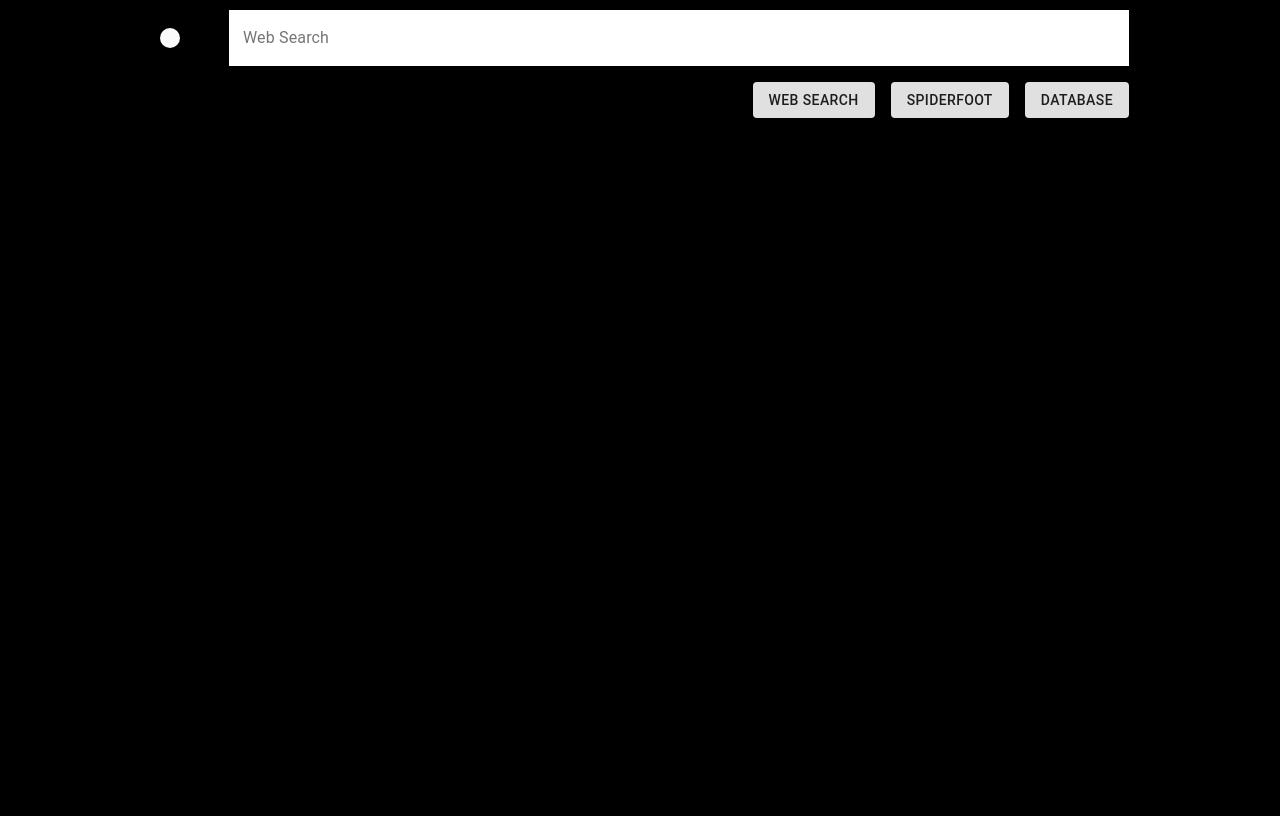
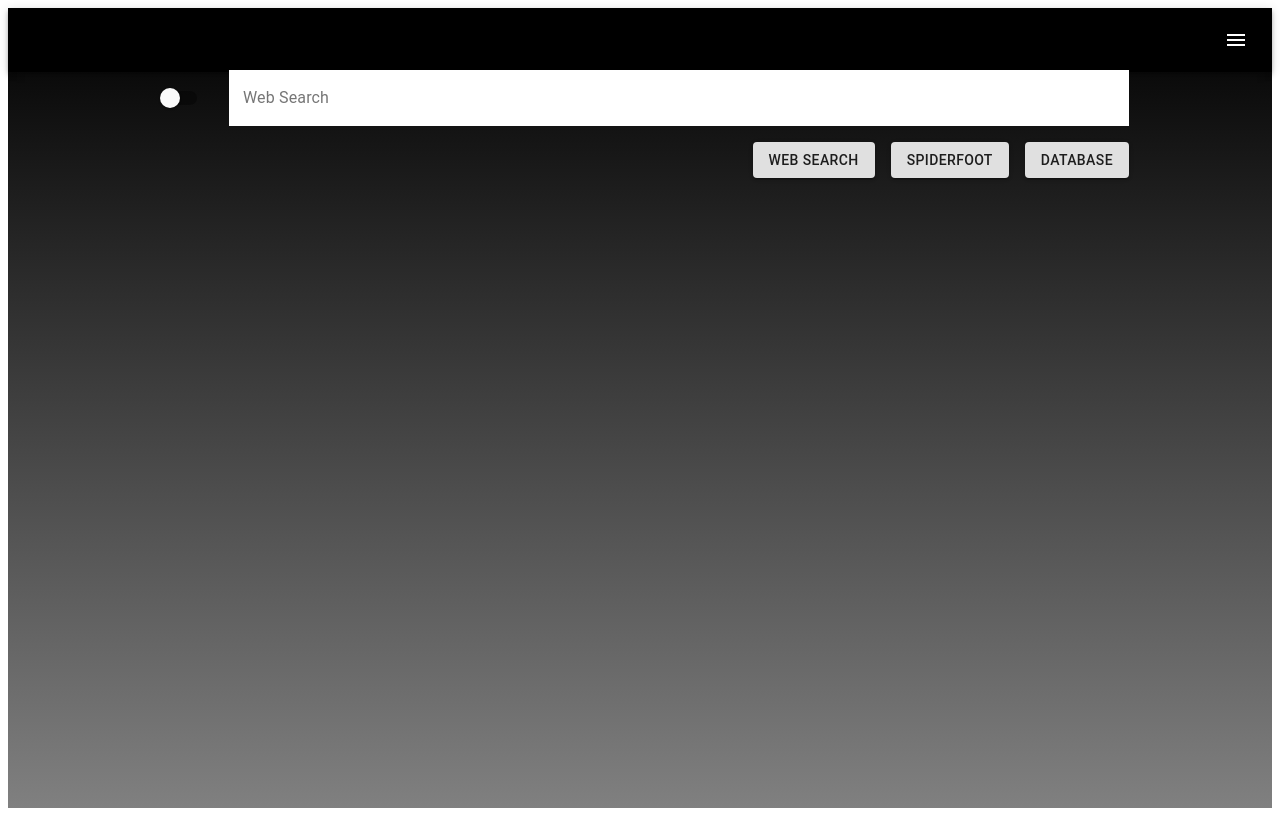
Before and after one commit to RobBuilds/LightningBolt, a React (Create React App) app in the folder app/: page / in a window 1280 px wide. Built offline with nearby package versions, Linux system fonts and the light colour scheme; the HTML template or start-up script is replaced by a standard one.

Commit message:
Aspect Ratio for screens

```diff
--- a/app/src/App.js
+++ b/app/src/App.js
@@ -6,8 +6,9 @@ function App() {
   return (
     <div className="App">
       <NavBar />
-      <SearchComponent />
-
+      <div className="app-container">
+        <SearchComponent />
+      </div>
     </div>
   );
 }
--- a/app/src/styles/App.css
+++ b/app/src/styles/App.css
@@ -1,8 +1,45 @@
-@tailwind base;
-@tailwind components;
-@tailwind utilities;
+.App {
+  text-align: center;
+  background: linear-gradient(to bottom, black, grey);
+  min-height: 100vh; /* Add this line */
+}
 
-body {
-  @apply bg-black text-white flex items-center justify-center;
-  margin-top: 0;
+.app-container {
+  display: flex;
+  flex-direction: column;
+  align-items: center;
+  justify-content: center;
+  padding: 20px;
 }
+
+/* Small devices (landscape phones, 576px and up) */
+@media (min-width: 576px) {
+  .app-container {
+    flex-direction: row;
+    flex-wrap: wrap;
+  }
+}
+
+/* Medium devices (tablets, 768px and up) */
+@media (min-width: 768px) {
+  .app-container {
+    flex-direction: row;
+    flex-wrap: nowrap;
+  }
+}
+
+/* Large devices (desktops, 992px and up) */
+@media (min-width: 992px) {
+  .app-container {
+    flex-direction: row;
+    flex-wrap: nowrap;
+  }
+}
+
+/* Extra large devices (large desktops, 1200px and up) */
+@media (min-width: 1200px) {
+  .app-container {
+    flex-direction: row;
+    flex-wrap: nowrap;
+  }
+}
--- a/app/src/styles/NavBar.css
+++ b/app/src/styles/NavBar.css
@@ -1,7 +1,10 @@
 /* NavBar.css */
-
 .app-bar {
+  width: 100%;
   background-color: black;
+  position: fixed;
+  top: 0;
+  z-index: 1000; /* Increase this value */
 }
 
 .toolbar {
@@ -14,10 +17,34 @@
 }
 
 .drawer {
-  width: 500px; /* Adjust this value as needed */
+  width: 100%; /* Full width on small devices */
 }
 
 .list-item {
-  padding-left: 2rem; /* Adjust this value as needed */
-  padding-right: 2rem; /* Adjust this value as needed */
+  padding-left: 1rem; /* Adjust this value as needed */
+  padding-right: 1rem; /* Adjust this value as needed */
 }
+
+/* Medium devices (tablets, 768px and up) */
+@media (min-width: 768px) {
+  .drawer {
+    width: 250px; /* Adjust this value as needed */
+  }
+
+  .list-item {
+    padding-left: 2rem; /* Adjust this value as needed */
+    padding-right: 2rem; /* Adjust this value as needed */
+  }
+}
+
+/* Large devices (desktops, 992px and up) */
+@media (min-width: 992px) {
+  .drawer {
+    width: 300px; /* Adjust this value as needed */
+  }
+
+  .list-item {
+    padding-left: 3rem; /* Adjust this value as needed */
+    padding-right: 3rem; /* Adjust this value as needed */
+  }
+}
--- a/app/src/styles/Search.css
+++ b/app/src/styles/Search.css
@@ -3,9 +3,27 @@
   min-height: 100vh;
   display: flex;
   flex-direction: column;
-  align-items: center;
+  align-items: flex-end;
   justify-content: center;
-  margin-top: -25rem; /* Adjust this value as needed */
+  margin-top: -23rem; /* Adjust this value as needed */
+}
+
+.search-container {
+  display: flex;
+  flex-direction: column;
+  align-items: stretch;
+  width: 100%;
+}
+
+.search-bar {
+  width: 100%; /* Full width on small devices */
+}
+
+.buttons-container {
+  display: flex;
+  justify-content: flex-end;
+  gap: 1rem;
+  padding-top: 1rem; /* Adjust this value as needed */
 }
 
 .switch-container {
@@ -14,18 +32,20 @@
   gap: 1.25rem;
 }
 
-.buttons-container {
-  display: flex;
-  justify-content: flex-end;
-  gap: 1rem;
-  margin-top: 1rem;
-  width: 100%;
-}
-
 .method-container {
   margin-top: 1rem;
 }
 
-.search-bar {
-  width: 900px;
+/* Medium devices (tablets, 768px and up) */
+@media (min-width: 768px) {
+  .search-bar {
+    width: 90%; /* Adjust this value as needed */
+  }
 }
+
+/* Large devices (desktops, 992px and up) */
+@media (min-width: 992px) {
+  .search-bar {
+    width: 900px; /* Adjust this value as needed */
+  }
+}
```
